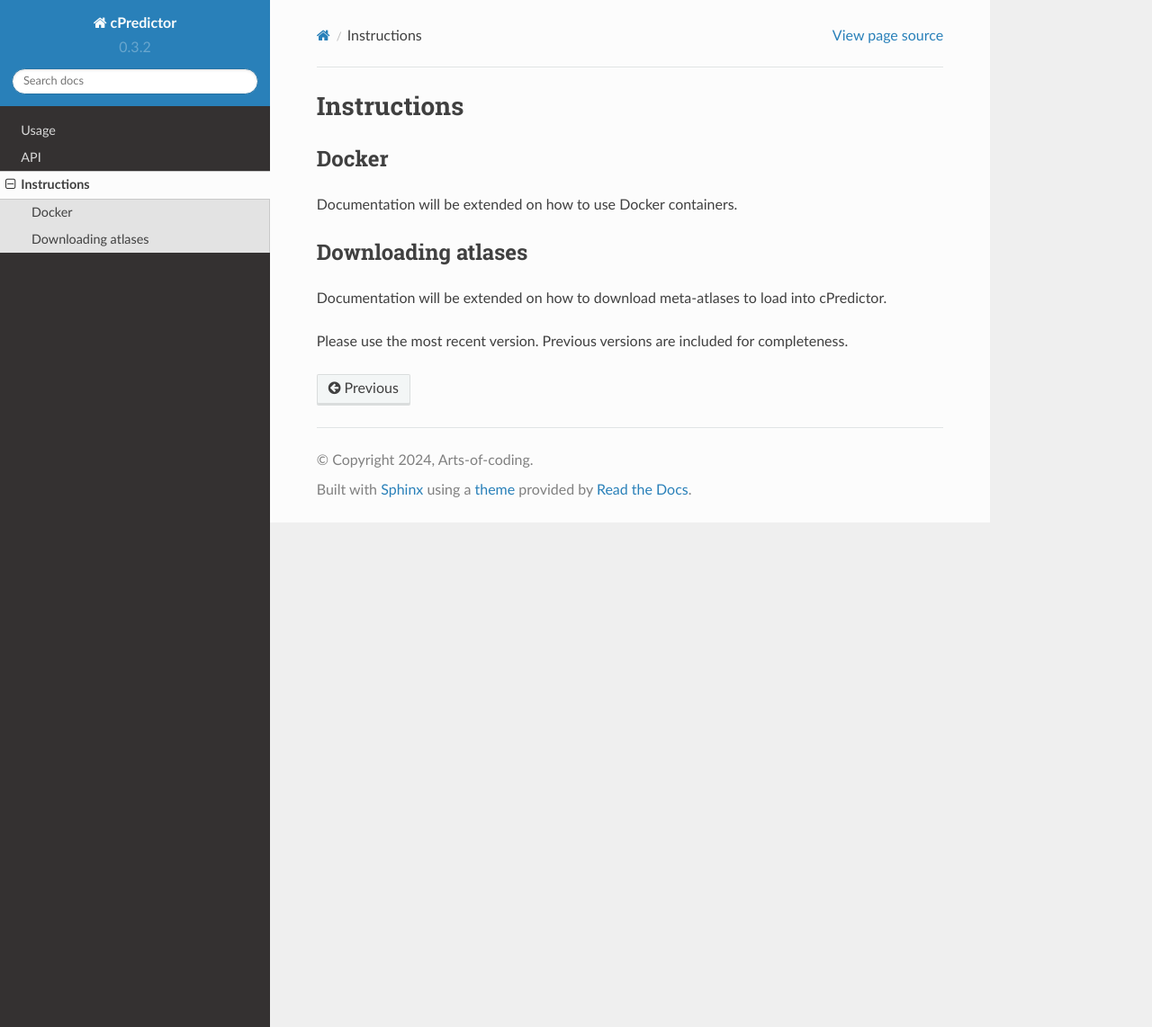
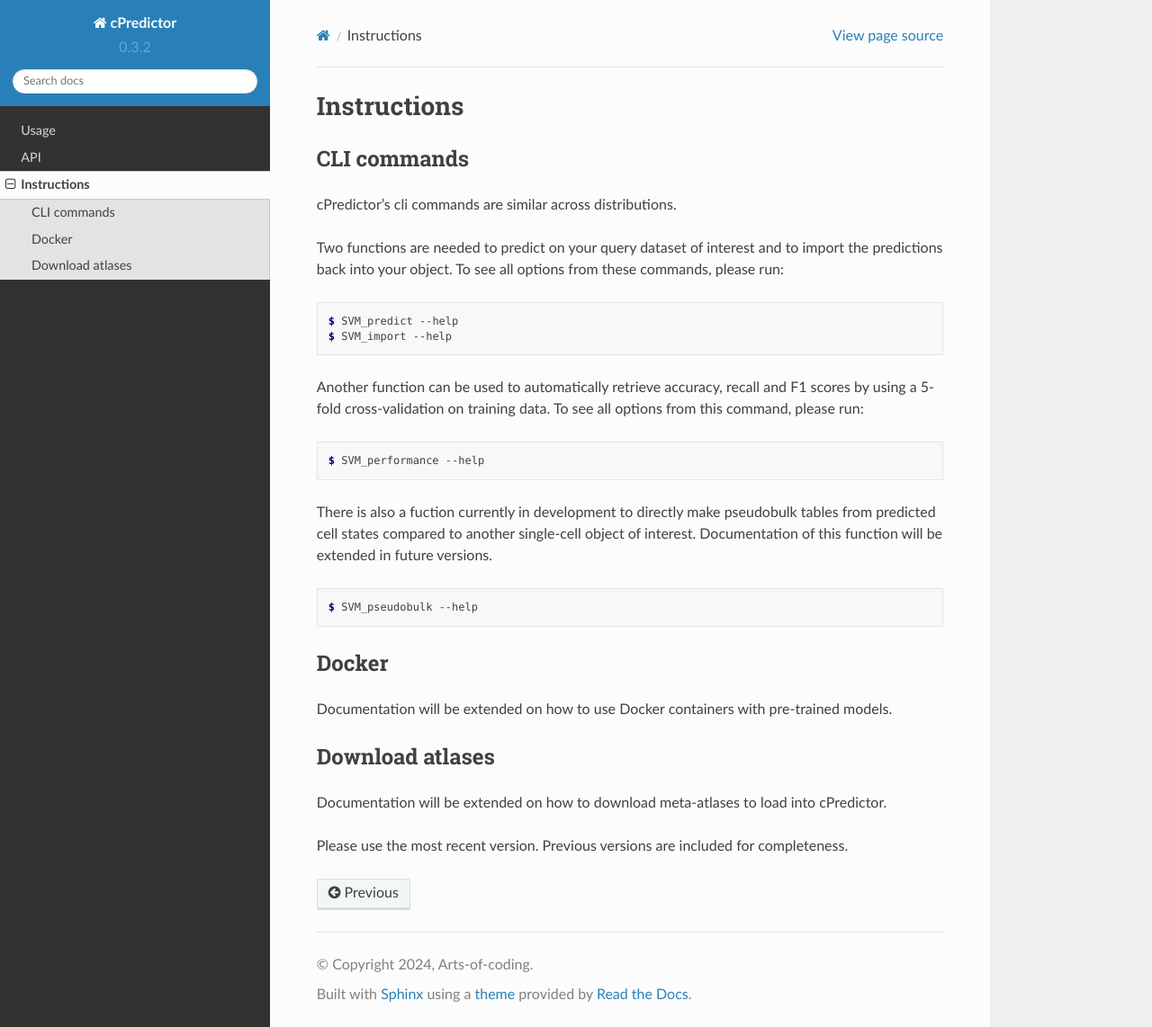
Before and after one commit to Arts-of-coding/cma, a Sphinx documentation site: the page built from docs/source/instructions.rst, in a window 1280 px wide and 1142 px high. Shown: the whole window at 90% size. Built offline with Sphinx 7.4.7 and the Read the Docs theme 2.0.0, drawn with Linux system fonts in a browser that asks for light colours.

Commit message:
extending basic docs cpredictor

```diff
--- a/docs/source/index.rst
+++ b/docs/source/index.rst
@@ -1,12 +1,14 @@
 Welcome to cPredictor's documentation!
 ===================================
 
-**cPredictor** is a Python library for ...
+**cPredictor** is a Python library for easy machine learning predictions on query single-cell objects (h5ad files).
+At this moment, only the cornea meta-atlas has been implemented.
 
 Check out the :doc:`usage` section for further information, including
 how to :ref:`installation` the project.
 
-Check  the :doc:`instructions` section for ....
+Check the :doc:`instructions` section for how to use the :ref:`CLI commands`, as well as on how to use :ref:`Docker`containers directly.
+Here there is also documentation on how to manually :ref:`Downloading atlases` and on how to use them with cPredictor.
 
 .. note::
 
--- a/docs/source/instructions.rst
+++ b/docs/source/instructions.rst
@@ -2,14 +2,39 @@ Instructions
 =====
 
 .. _instructions:
+CLI commands
+------------
+cPredictor's cli commands are similar across distributions.
+
+Two functions are needed to predict on your query dataset of interest and to import the predictions back into your object.
+To see all options from these commands, please run:
+
+.. code-block:: console
+
+   $ SVM_predict --help
+   $ SVM_import --help
+
+Another function can be used to automatically retrieve accuracy, recall and F1 scores by using a 5-fold cross-validation on training data.
+To see all options from this command, please run:
+
+.. code-block:: console
+
+   $ SVM_performance --help
+
+There is also a fuction currently in development to directly make pseudobulk tables from predicted cell states compared to another single-cell object of interest.
+Documentation of this function will be extended in future versions.
+
+.. code-block:: console
+
+   $ SVM_pseudobulk --help
 
 Docker
 ------------
-Documentation will be extended on how to use Docker containers.
+Documentation will be extended on how to use Docker containers with pre-trained models.
 
 .. _usage:
 
-Downloading atlases
+Download atlases
 ------------
 Documentation will be extended on how to download meta-atlases to load into cPredictor.
 
```
